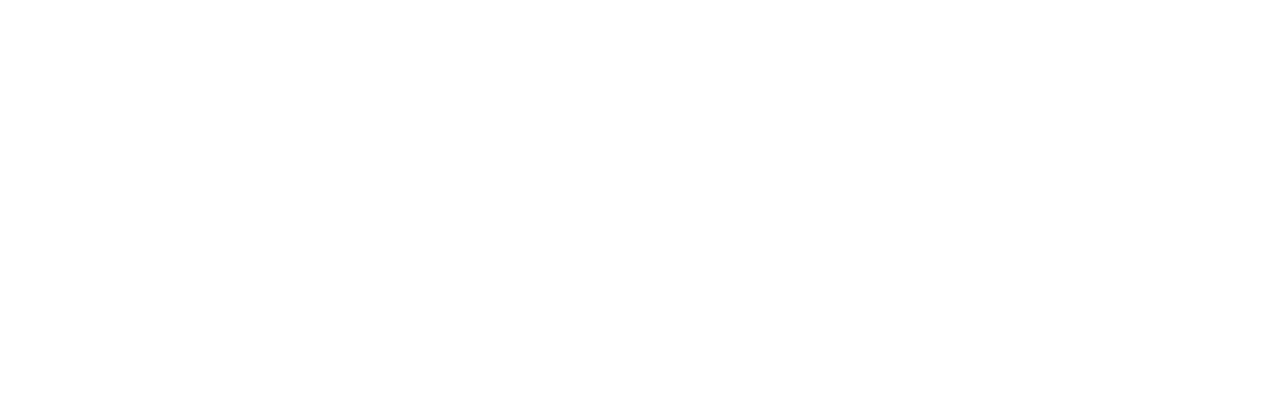
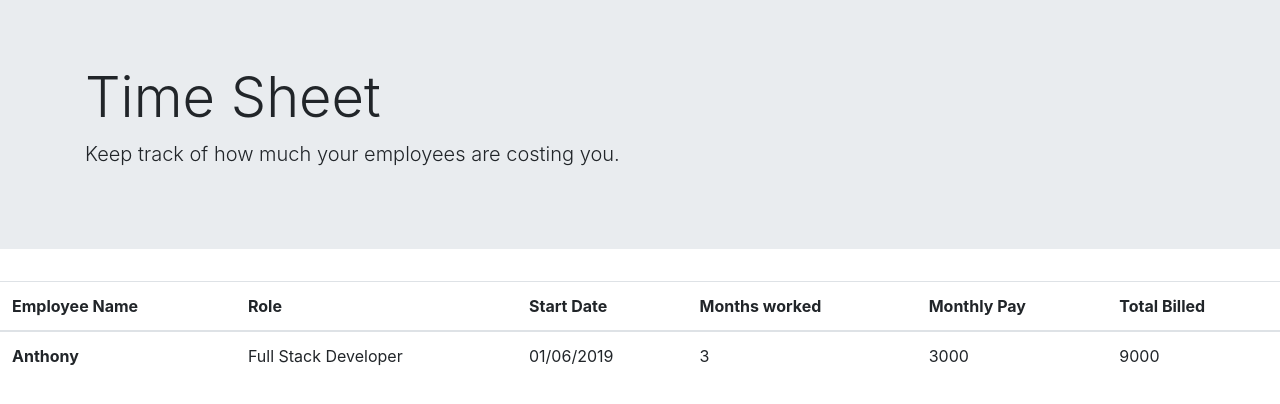
Before and after one commit to tblasberg/time_sheet, a plain HTML site: page index.html in a window 1280 px wide. Drawn offline with nearby package versions, Linux system fonts and the light colour scheme.

Commit message:
added table

```diff
--- a/index.html
+++ b/index.html
@@ -12,6 +12,36 @@
 </head>
 
 <body>
+    <div class="jumbotron jumbotron-fluid">
+        <div class="container">
+          <h1 class="display-4">Time Sheet</h1>
+          <p class="lead">Keep track of how much your employees are costing you.</p>
+        </div>
+      </div>
+
+      <table class="table">
+        <thead>
+          <tr>
+            <th scope="col">Employee Name</th>
+            <th scope="col">Role</th>
+            <th scope="col">Start Date</th>
+            <th scope="col">Months worked</th>
+            <th scope="col">Monthly Pay</th>
+            <th scope="col">Total Billed</th>
+          </tr>
+        </thead>
+        <tbody>
+          <tr>
+            <th scope="row">Anthony</th>
+            <td>Full Stack Developer</td>
+            <td>01/06/2019</td>
+            <td>3</td>
+            <td>3000</td>
+            <td>9000</td>
+          </tr>
+        </tbody>
+      </table>
+
 
 
 
```
